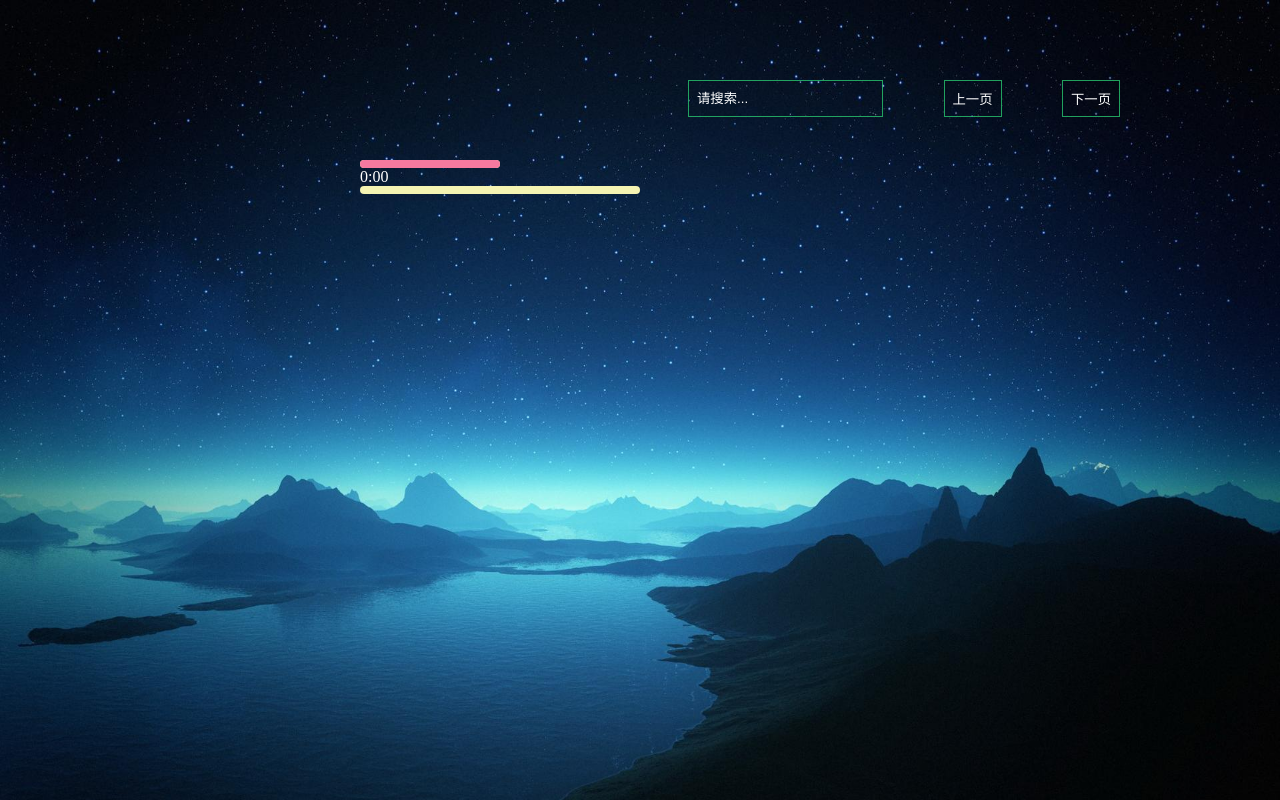
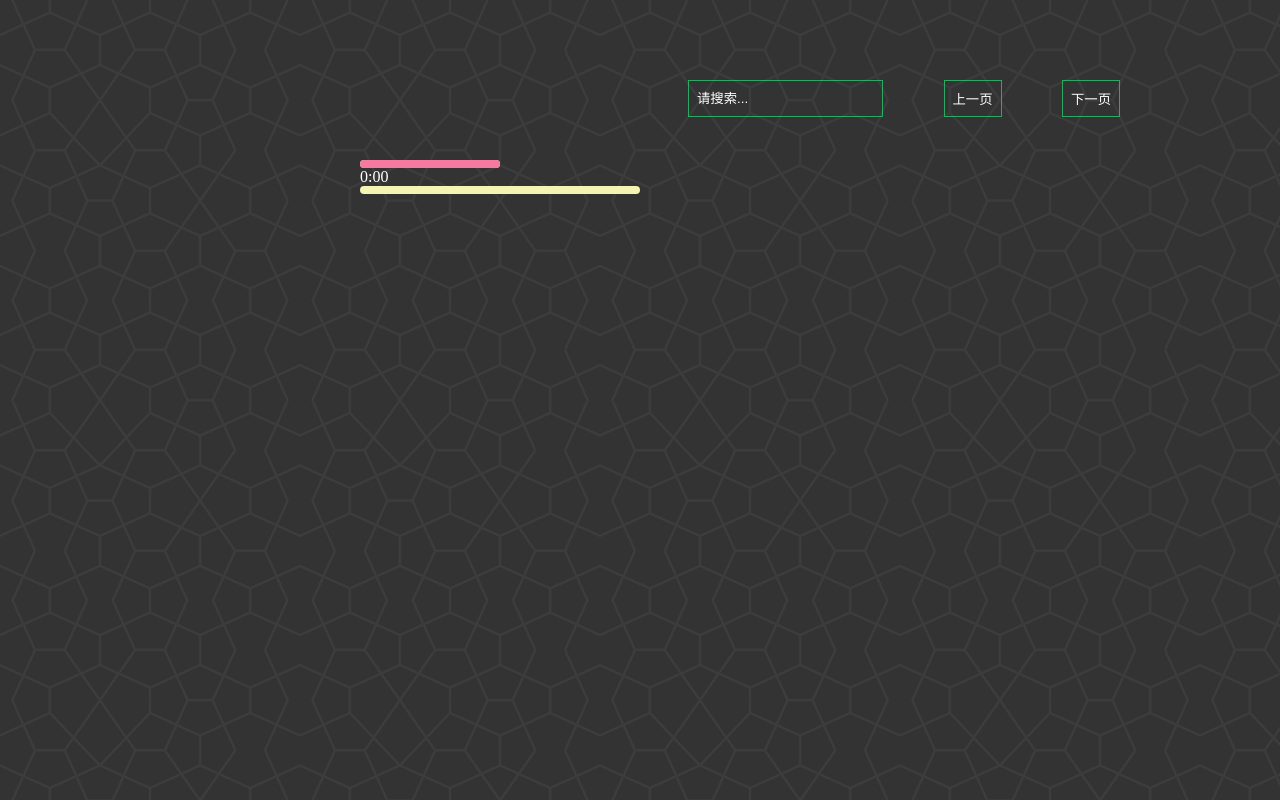
Before and after one commit to tcstory/MyAudioPlayer, a plain HTML site: page index.html in a window 1280 px wide. Drawn offline with Linux system fonts and the light colour scheme.

Commit message:
删掉了原来的背景图片,换成了一个纹理背景,删掉了永不到的一些资源

```diff
--- a/css/index.css
+++ b/css/index.css
@@ -7,6 +7,7 @@ body, div, main, img, p, i,input, ul, li,button {
 body {
     font-size: 100%;
     color: #fff;
+    background-image: url("../assets/images/congruent_outline.png");
 }
 
 button:focus {
--- a/index.html
+++ b/index.html
@@ -6,22 +6,8 @@
     <link rel="stylesheet" href="css/index.css"/>
     <script src="js/lib/jquery.min.js"></script>
     <title>甜脆音乐播放器</title>
-    <script>
-        $(function () {
-            var bg_height = document.documentElement.clientHeight;
-            var bg_width = document.documentElement.clientWidth;
-            // 在chrome下这样设置图片,每次打开网页都会闪一下,暂时还不知道怎么决解
-            $('#bg-image > img').css({
-                width: bg_width,
-                height: bg_height
-            });
-        });
-    </script>
 </head>
 <body>
-<div id="bg-image">
-    <img src="assets/images/bg-image.jpg" alt=""/>
-</div>
     <main>
         <div id="left">
             <div id="controls">
```
Also changed, not shown: assets/images/bg-image.jpg (deleted), assets/images/congruent_outline.png (added), assets/images/milkyway1.jpg (deleted), assets/images/pattern22.jpg (added), assets/images/pattern6.jpg (added), assets/images/pattern_1x.png (added), assets/images/rd-pattern.png (added), assets/images/singer.jpg (deleted).
